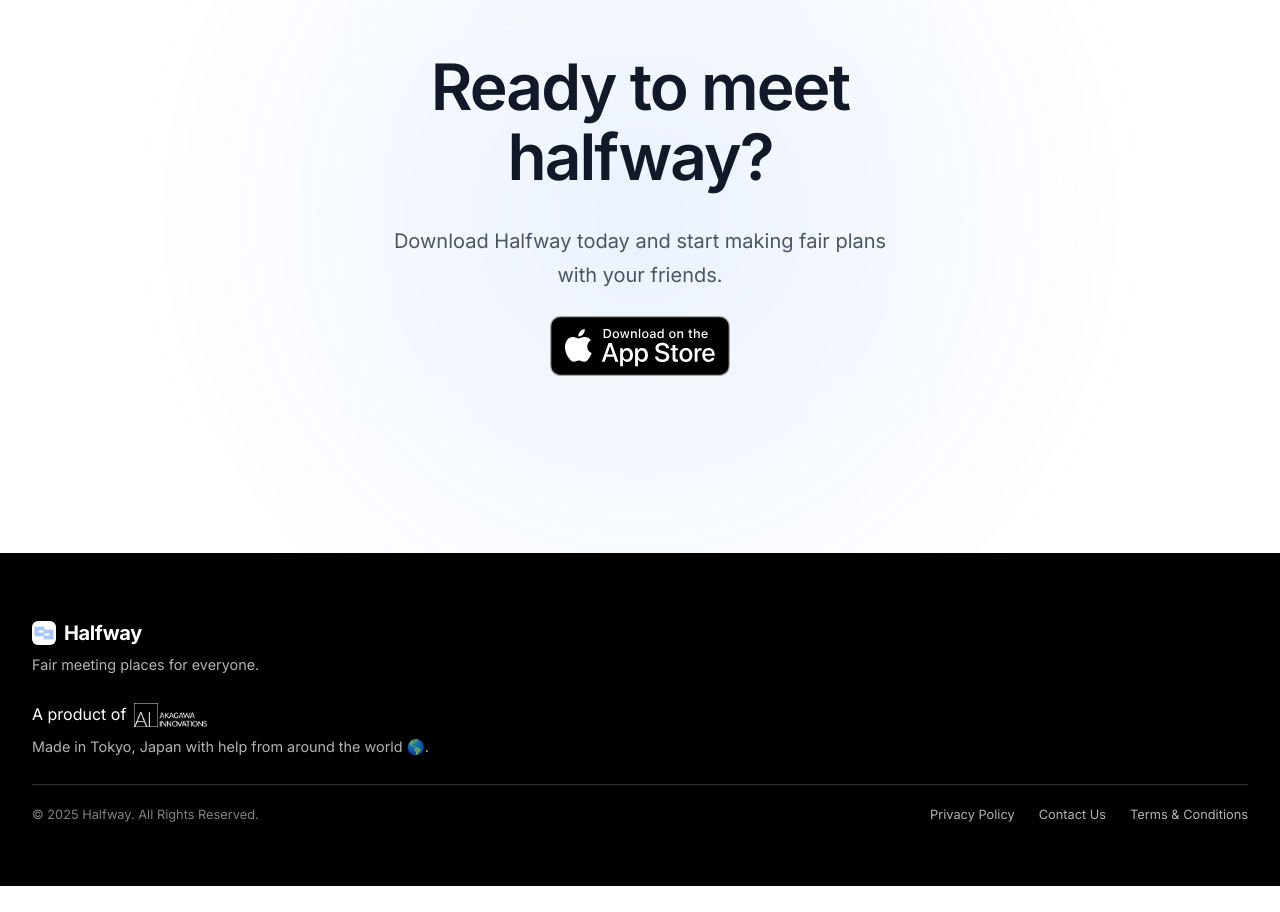
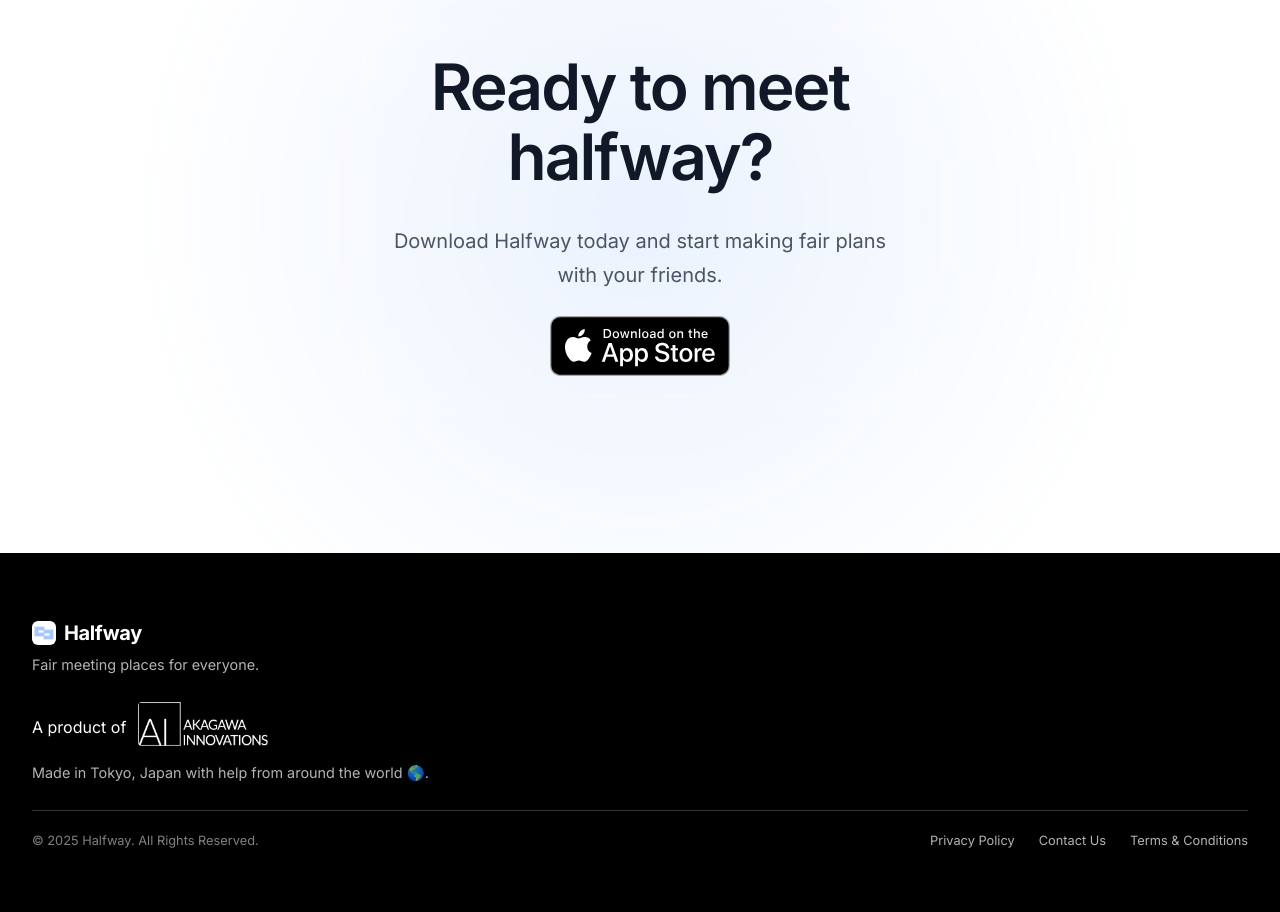
Before and after one commit to ai-studio-inc/halfwaywebsite, a website built with Vite: page index.html in a window 1280 px wide. Shown: the part 3081-3993 px from the top of the page. Before the commit the page ends 3967 px from the top, so only its background shows below. Built offline with nearby package versions, Linux system fonts and the light colour scheme.

Commit message:
tweak layout

```diff
--- a/src/style.css
+++ b/src/style.css
@@ -596,20 +596,34 @@
 .product-of {
   display: flex;
   align-items: center;
-  gap: 0.5rem;
+  gap: 0.75rem;
+  overflow: visible;
+  /* Prevent clipping on hover */
   margin-bottom: 0.5rem;
   font-size: 1rem;
   color: #ffffff;
 }
 
 .footer-logo-white {
-  height: 24px;
+  height: 48px;
+  /* Increased from 24px */
   width: auto;
   filter: invert(1);
+  border-radius: 6px;
+  transition: opacity 0.2s ease, transform 0.2s ease;
   /* Invert colors (black->white, white->black) */
-  display: block;
+  display: inline-block;
   mix-blend-mode: screen;
   /* Hide the black background (which was white) */
+  padding: 2px;
+  /* Add padding to prevent clipping */
+  margin: -2px;
+  /* Offset the padding */
+}
+
+.footer-logo-white:hover {
+  opacity: 0.8;
+  transform: scale(1.05);
 }
 
 .made-by-text {
```
